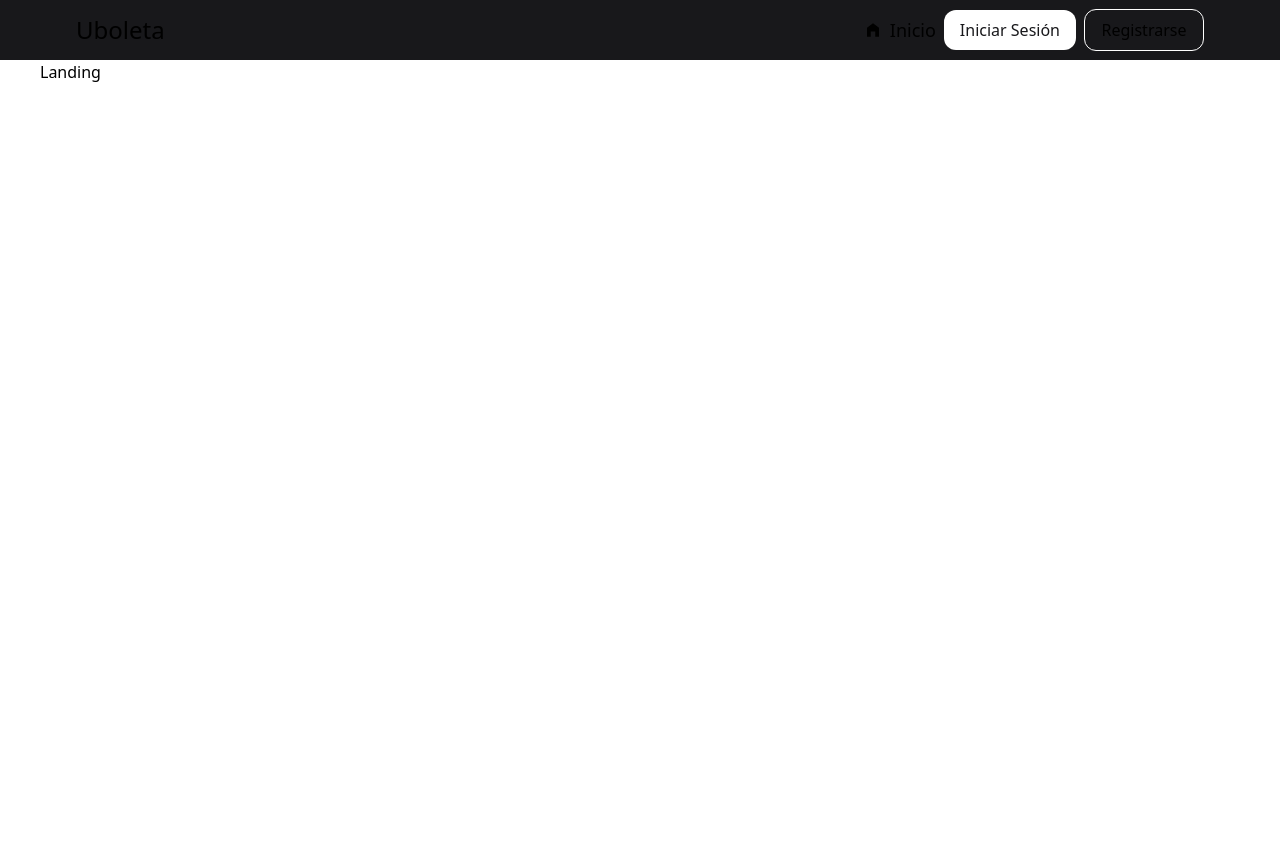
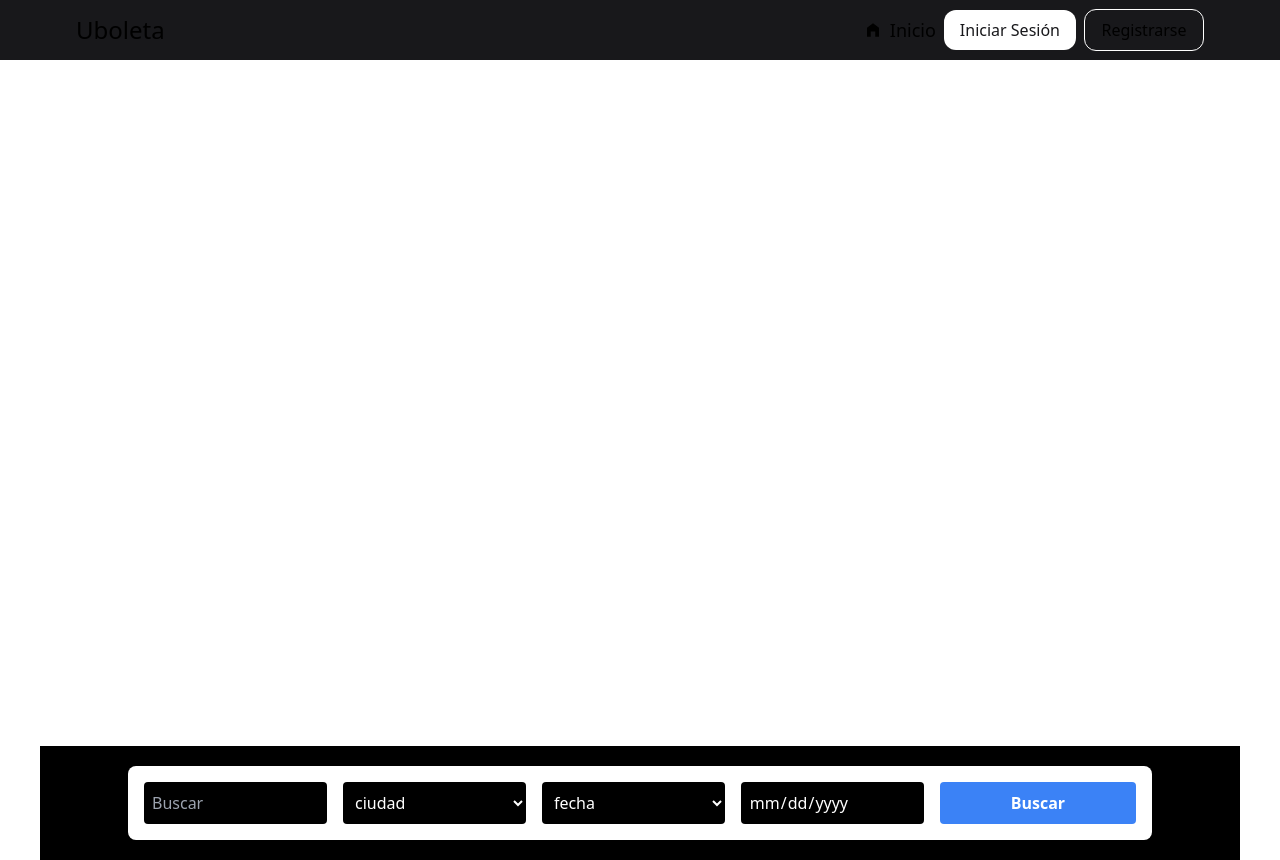
Before and after one commit to MontanchezJuan/Events_Frontend, a React (Vite) app: page / in a window 1280 px wide. Before the commit the page ends 800 px from the top, so only its background shows below. Built offline with nearby package versions, Linux system fonts and the light colour scheme; grey boxes are pictures that could not be loaded.

Commit message:
Refactor Vite configuration and package dependencies

```diff
--- a/src/App.css
+++ b/src/App.css
@@ -614,6 +614,10 @@ video {
   display: none;
 }
 
+.h-1\/2 {
+  height: 50%;
+}
+
 .h-10 {
   height: 2.5rem;
 }
@@ -634,6 +638,10 @@ video {
   min-height: calc(100vh - 60px);
 }
 
+.min-h-screen {
+  min-height: 100vh;
+}
+
 .w-\[240px\] {
   width: 240px;
 }
@@ -652,6 +660,14 @@ video {
 
 .max-w-\[1128px\] {
   max-width: 1128px;
+}
+
+.max-w-screen-lg {
+  max-width: 1024px;
+}
+
+.flex-grow {
+  flex-grow: 1;
 }
 
 .grow {
@@ -684,6 +700,10 @@ video {
   justify-content: center;
 }
 
+.justify-between {
+  justify-content: space-between;
+}
+
 .gap-1 {
   gap: 0.25rem;
 }
@@ -702,6 +722,12 @@ video {
 
 .gap-6 {
   gap: 1.5rem;
+}
+
+.space-x-4 > :not([hidden]) ~ :not([hidden]) {
+  --tw-space-x-reverse: 0;
+  margin-right: calc(1rem * var(--tw-space-x-reverse));
+  margin-left: calc(1rem * calc(1 - var(--tw-space-x-reverse)));
 }
 
 .rounded {
@@ -738,6 +764,16 @@ video {
   border-color: rgb(255 255 255 / var(--tw-border-opacity));
 }
 
+.bg-black {
+  --tw-bg-opacity: 1;
+  background-color: rgb(0 0 0 / var(--tw-bg-opacity));
+}
+
+.bg-blue-500 {
+  --tw-bg-opacity: 1;
+  background-color: rgb(59 130 246 / var(--tw-bg-opacity));
+}
+
 .bg-transparent {
   background-color: transparent;
 }
@@ -752,8 +788,20 @@ video {
   background-color: rgb(24 24 27 / var(--tw-bg-opacity));
 }
 
+.bg-cover {
+  background-size: cover;
+}
+
+.bg-center {
+  background-position: center;
+}
+
 .p-2 {
   padding: 0.5rem;
+}
+
+.p-4 {
+  padding: 1rem;
 }
 
 .px-2 {
@@ -789,6 +837,11 @@ video {
 .py-4 {
   padding-top: 1rem;
   padding-bottom: 1rem;
+}
+
+.py-5 {
+  padding-top: 1.25rem;
+  padding-bottom: 1.25rem;
 }
 
 .pl-4 {
@@ -832,6 +885,10 @@ video {
 .text-xl {
   font-size: 1.25rem;
   line-height: 1.75rem;
+}
+
+.font-bold {
+  font-weight: 700;
 }
 
 .text-black {
@@ -932,6 +989,11 @@ video {
   content: var(--tw-content);
 }
 
+.hover\:bg-blue-700:hover {
+  --tw-bg-opacity: 1;
+  background-color: rgb(29 78 216 / var(--tw-bg-opacity));
+}
+
 .hover\:after\:origin-left:hover::after {
   content: var(--tw-content);
   transform-origin: left;
--- a/src/pages/common/LandingPage.tsx
+++ b/src/pages/common/LandingPage.tsx
@@ -1,5 +1,39 @@
+
 const LandingPage = () => {
-  return <div>Landing</div>;
+  return (
+    <div className="min-h-screen flex flex-col justify-between">
+      {/* Imagen de fondo que ocupa la mitad de la pantalla */}
+      <div className="relative bg-cover bg-center h-1/2" style={{ backgroundImage: "url('https://web.tuboleta.com/images/Eventos/core-medellin/images/tittle.png')" }}>
+        {/* Contenido principal */}
+        <div className="flex-grow">
+          {/* Aquí puedes agregar más contenido si es necesario */}
+        </div>
+      </div>
+
+      {/* Sección de filtros */}
+      <div className="flex flex-col items-center bg-black text-white py-5 w-full">
+        <div className="bg-white p-4 rounded-lg w-full max-w-screen-lg">
+          <div className="flex space-x-4">
+            <input className="p-2 rounded bg-black text-white w-full" placeholder="Buscar" />
+            <select className="p-2 rounded bg-black text-white w-full">
+              <option value="">ciudad</option>
+              <option value="medellin">Medellín</option>
+              <option value="bogota">Bogotá</option>
+            </select>
+            <select className="p-2 rounded bg-black text-white w-full">
+              <option value="">fecha</option>
+              <option value="feb">Febrero</option>
+              <option value="mar">Marzo</option>
+            </select>
+            <input type="date" className="p-2 rounded bg-black text-white w-full" />
+            <button className="bg-blue-500 hover:bg-blue-700 text-white font-bold py-2 px-4 rounded w-full">
+              Buscar
+            </button>
+          </div>
+        </div>
+      </div>
+    </div>
+  );
 };
 
 export default LandingPage;
--- a/vite.config.ts
+++ b/vite.config.ts
@@ -3,5 +3,6 @@ import react from '@vitejs/plugin-react-swc'
 
 // https://vitejs.dev/config/
 export default defineConfig({
-  plugins: [react()],
+  plugins: [react()]
+
 })
```
Also changed, not shown: package.json (+5 -2 lines), src/pages/common/LandingPage.css (added), 1 other file (tests, documents, lock files or other folders).
